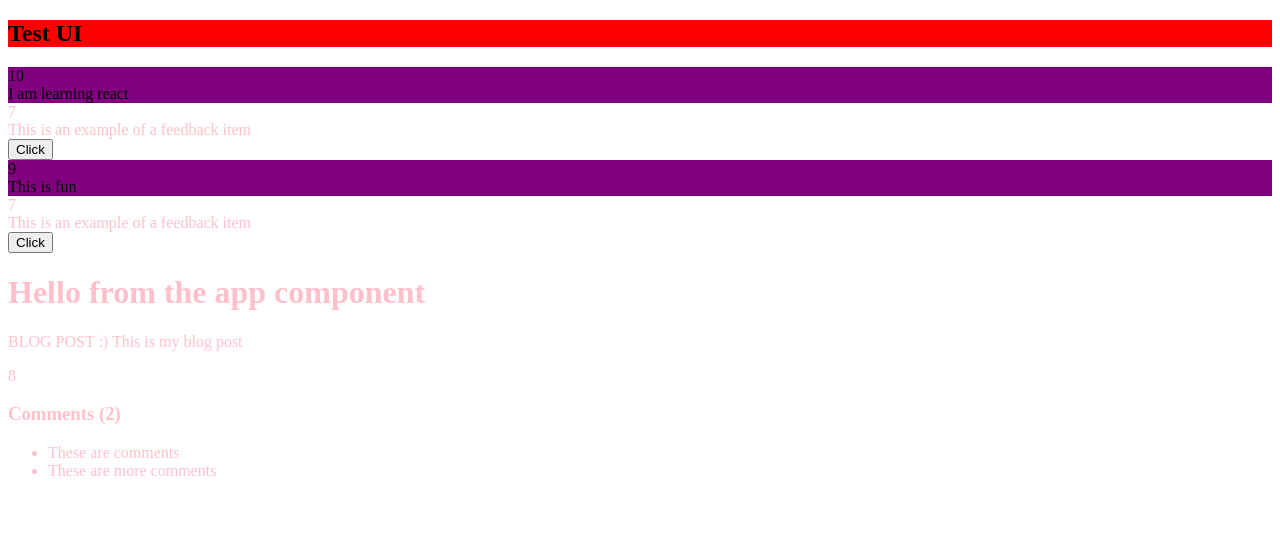
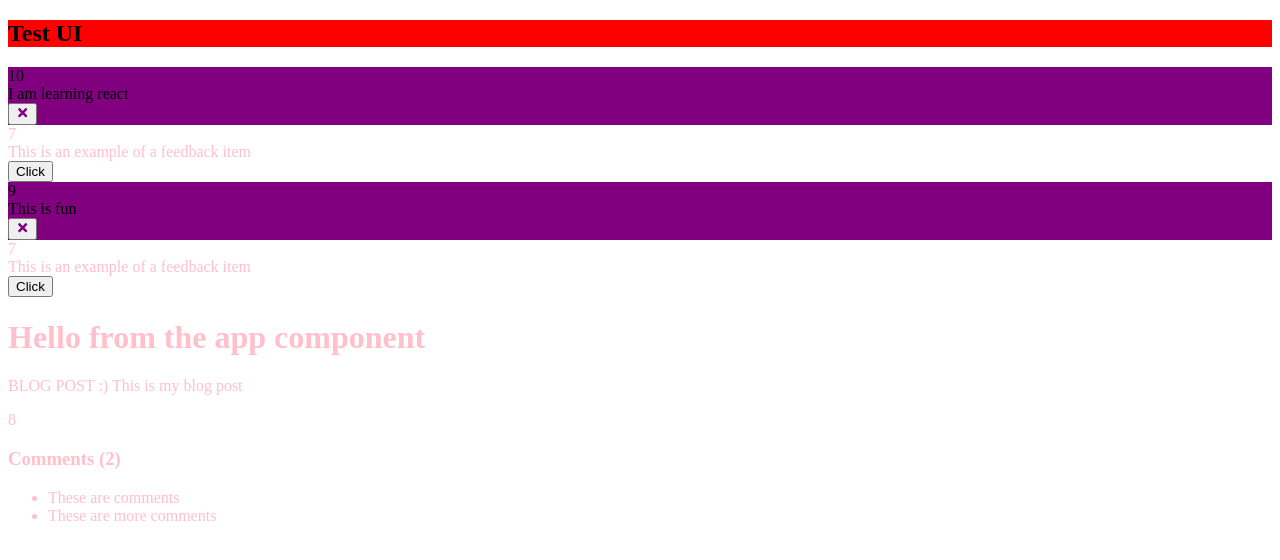
Before and after one commit to oscar-ct/react-practice, a React (Create React App) app: page / in a window 1280 px wide. Shown: the top 560 px of the page. Built offline with nearby package versions, Linux system fonts and the light colour scheme.

Commit message:
feat: practiced prop drilling, events, and installed npm react icons

```diff
--- a/package.json
+++ b/package.json
@@ -8,6 +8,7 @@
     "@testing-library/user-event": "^13.5.0",
     "react": "^18.2.0",
     "react-dom": "^18.2.0",
+    "react-icons": "^4.7.1",
     "react-scripts": "5.0.1",
     "web-vitals": "^2.1.4"
   },
--- a/src/App.js
+++ b/src/App.js
@@ -34,14 +34,21 @@ function App() {
         </ul>
     </div>;
 
+    const deleteFeedback = (id) => {
+        if (window.confirm("Are you sure you want to delete?")) {
+            setFeedback(feedback.filter(function (item) {
+                return item.id !== id;
+            }))
+        }
 
+    }
 
 
 
     return (
         <>
             <Header text="Test UI" bgColor='red' textColor='black' />
-            <FeedbackList feedback={feedback}/>
+            <FeedbackList feedback={feedback} handleDelete2={deleteFeedback}/>
             {/*<FeedbackItem />*/}
             <div className='container'>
                 <h1>Hello from the app component</h1>
--- a/src/components/FeedbackItem.jsx
+++ b/src/components/FeedbackItem.jsx
@@ -1,7 +1,8 @@
 import {useState} from 'react';
 import Card from "./shared/Card";
 import PropTypes from "prop-types";
-function FeedbackItem({ item }) {
+import {FaTimes} from "react-icons/fa";
+function FeedbackItem({ item, handleDelete}) {
 
     const [rating, setRating] = useState(7)
     const [text, setText] = useState("This is an example of a feedback item")
@@ -28,6 +29,9 @@ function FeedbackItem({ item }) {
                 {/*This is using object destructuring from a prop*/}
                 <div className="num-display">{item.rating}</div>
                 <div className="text-display">{item.text}</div>
+                <button onClick={() => handleDelete(item.id)} className="close">
+                    <FaTimes color="purple" />
+                </button>
             </Card>
             {/*This is hard coding use states*/}
             <div className="num-display">{rating}</div>
--- a/src/components/FeedbackList.jsx
+++ b/src/components/FeedbackList.jsx
@@ -1,7 +1,7 @@
 import FeedbackItem from "./FeedbackItem";
 import PropTypes from "prop-types";
 
-function FeedbackList({ feedback }) {
+function FeedbackList({ feedback, handleDelete2}) {
 
         if (!feedback || feedback.length === 0) {
             return <p>No feedback yet</p>
@@ -10,7 +10,7 @@ function FeedbackList({ feedback }) {
             <div className="feedback-list">
             {feedback.map(function (item) {
                 console.log(item)
-                return <FeedbackItem key={item.id} item={item} />
+                return <FeedbackItem key={item.id} item={item} handleDelete={handleDelete2}/>
             })}
             </div>
     )
```
Also changed, not shown: 1 other file (tests, documents, lock files or other folders).
